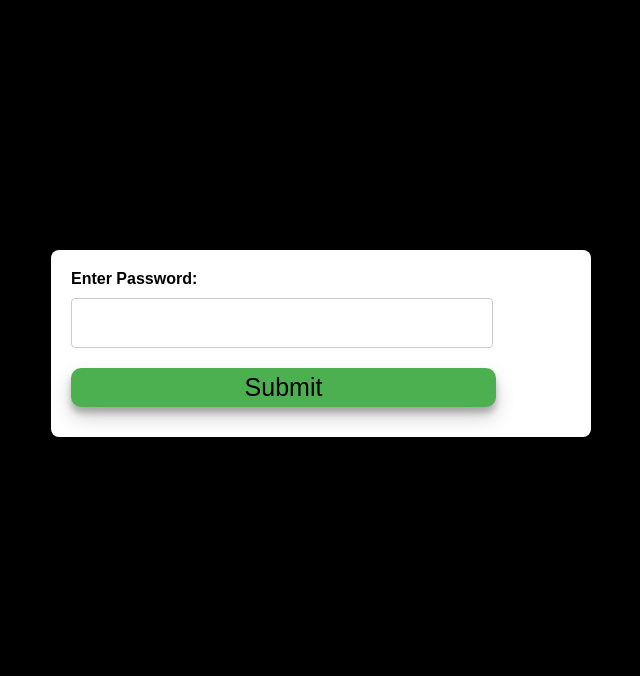
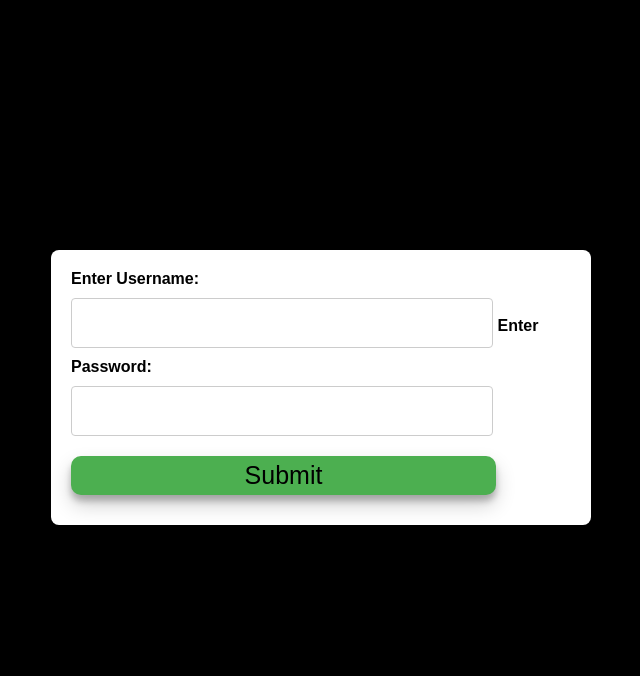
Before and after one commit to SkywardSyntax/HourLogger, a Flask app: a page that uses templates/volunteer.html in a window 1280 px wide. Shown: the top 676 px of the page, without its empty margins (319-959 px from the left). Run offline with Flask 3, Linux system fonts and the light colour scheme.

Commit message:
Add username field to volunteer login page

```diff
--- a/app.py
+++ b/app.py
@@ -353,7 +353,9 @@ def hours():
 def volunteer():
     error = None
     if request.method == 'POST':
-        if request.form['password'] != 'secret':
+        username = request.form.get('username')  # Added to handle username input
+        password = request.form.get('password')
+        if username != 'volunteer' or password != 'secret':  # Modified to check both username and password
             error = "Incorrect Credentials"
             return render_template('volunteer.html', error=error)  # Modify to use render_template with error message
         else:
--- a/templates/volunteer.html
+++ b/templates/volunteer.html
@@ -33,7 +33,7 @@
             font-weight: bold;
         }
 
-        input[type="password"] {
+        input[type="text"], input[type="password"] {
             width: 80%;
             padding: 10px;
             margin: 10px 0;
@@ -70,6 +70,8 @@
 <body>
     <div class="container">
         <form method="POST">
+            <label for="username">Enter Username:</label>
+            <input type="text" id="username" name="username">
             <label for="password">Enter Password:</label>
             <input type="password" id="password" name="password">
             <input type="submit" value="Submit">
```
